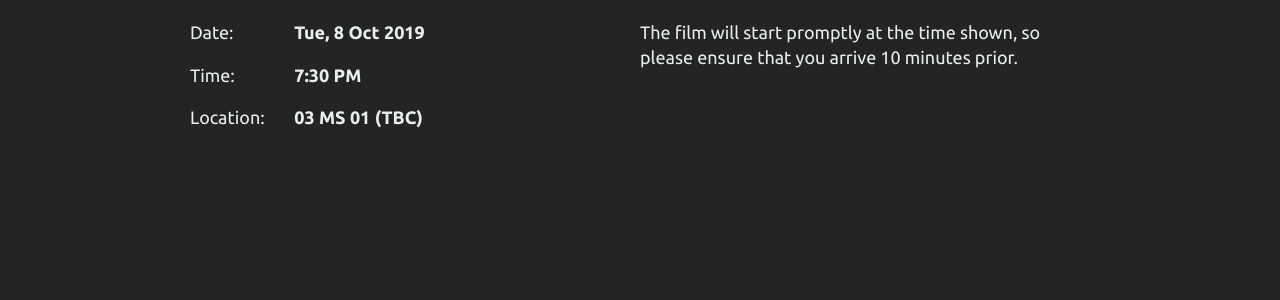
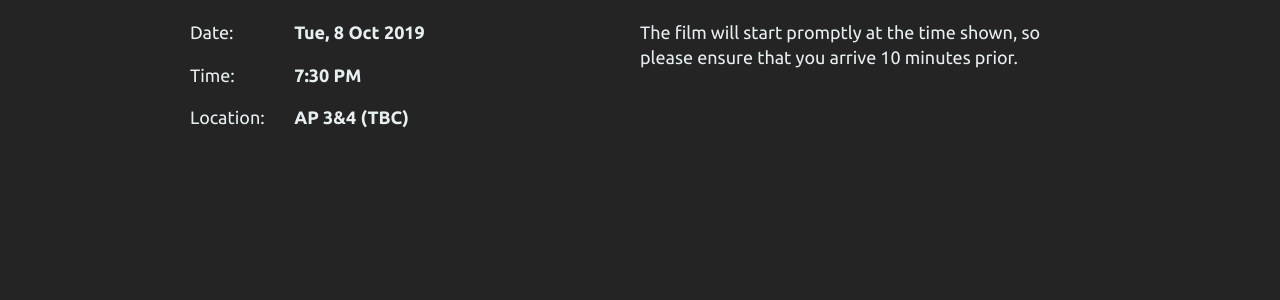
Before and after one commit to stringlytyped/filmsoc, a Jekyll site: the page built from _screenings/2019-10-08.md, in a window 1280 px wide. Shown: the part 947-1247 px from the top of the page. Built offline with Jekyll 4.4.1, drawn with Linux system fonts in a browser that asks for light colours.

Commit message:
Update screening venues

```diff
--- a/_screenings/2019-10-08.md
+++ b/_screenings/2019-10-08.md
@@ -2,7 +2,7 @@
 layout: screening
 
 date: 2019-10-08T19:30:00
-location: 03 MS 01 (TBC)
+location: AP 3&4 (TBC)
 
 title: Hidden Figures
 year: 2016
```
Also changed, not shown: _screenings/2019-11-12.md (+1 -1 lines).
